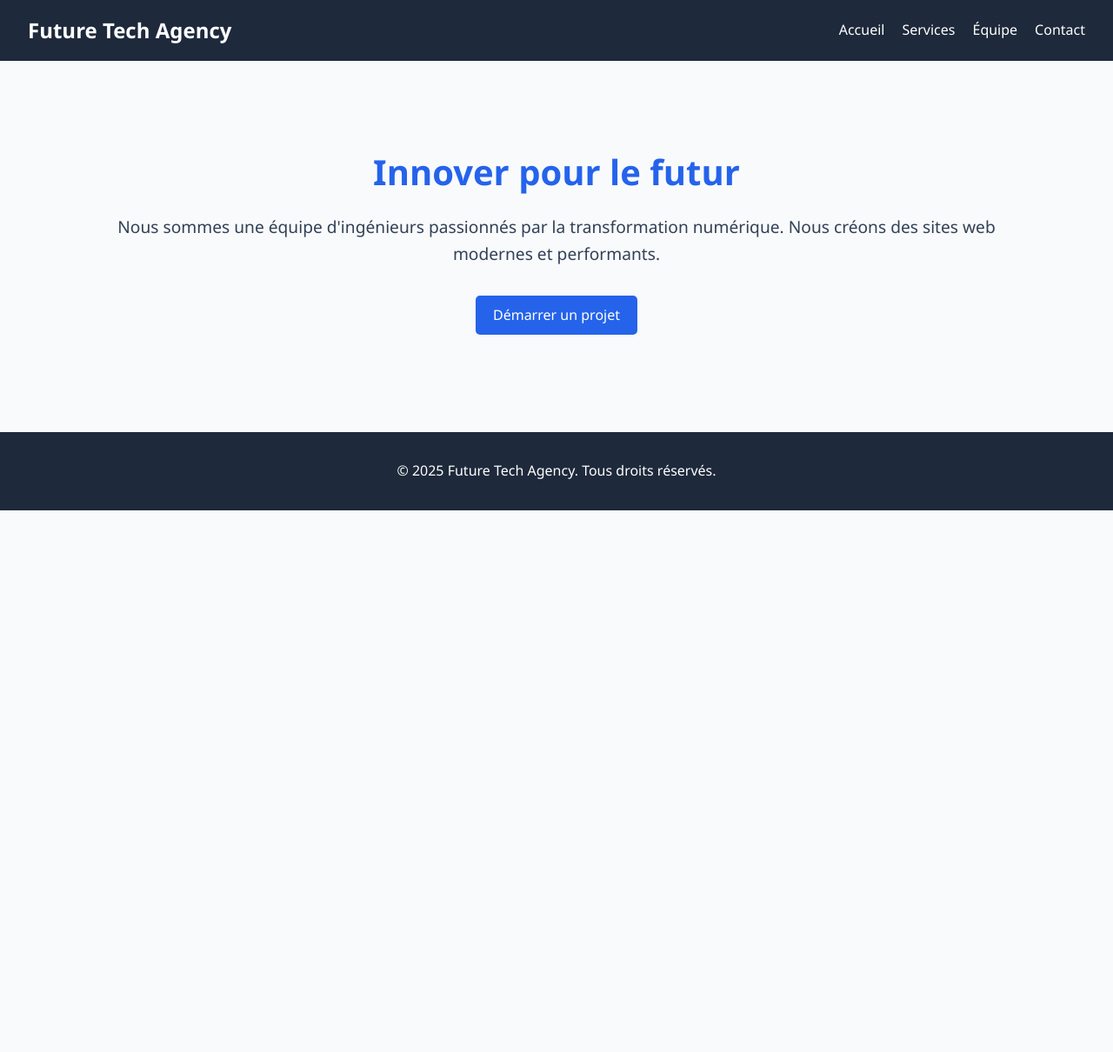
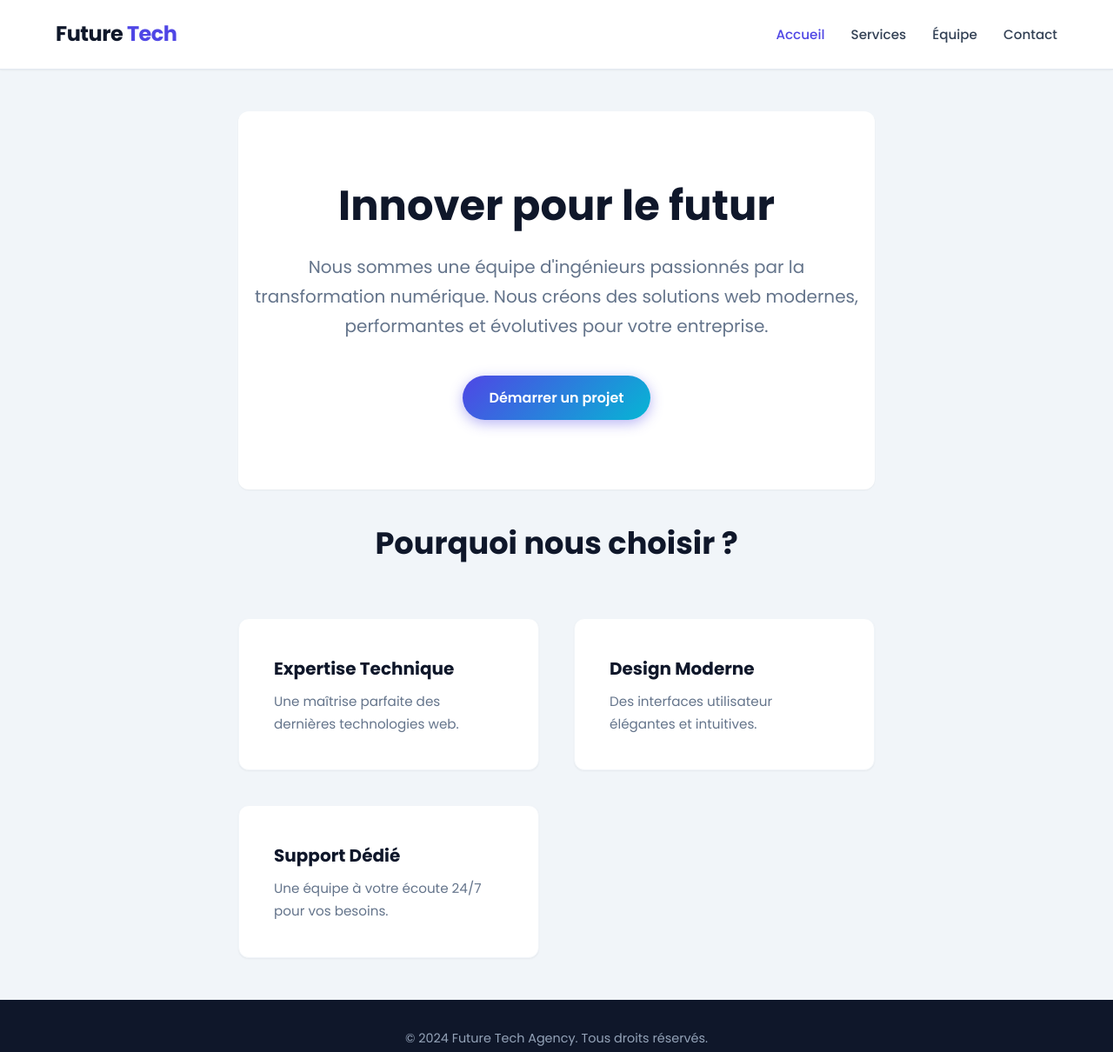
Before and after one commit to ri-ham01/site_collectif, a plain HTML site: page index.html in a window 1280 px wide. Shown: the whole page at 87% size. Before the commit the page ends 800 px from the top, so only its background shows below. Drawn offline with Linux system fonts and the light colour scheme.

Commit message:
modifier les ficher index et about , style , service , contact

```diff
--- a/index.html
+++ b/index.html
@@ -9,30 +9,48 @@
 <body>
 
     <header>
-        <h1>Future Tech Agency</h1>
+        <h1>Future <span>Tech</span></h1>
         <nav>
             <ul>
-                <li><a href="index.html">Accueil</a></li>
-                <li><a href="services.html">Services</a></li>
+                <li><a href="index.html" class="active">Accueil</a></li>
+                <li><a href="service.html">Services</a></li>
                 <li><a href="about.html">Équipe</a></li>
-                <li><a href="contact.html">Contact</a></li>
+                <li><a href="conecte.html">Contact</a></li>
             </ul>
         </nav>
     </header>
 
     <main class="container">
-        <section style="text-align: center; padding: 4rem 0;">
-            <h2 style="font-size: 2.5rem; margin-bottom: 1rem; color: var(--primary-color);">Innover pour le futur</h2>
-            <p style="font-size: 1.2rem; margin-bottom: 2rem;">
+        <section class="hero">
+            <h2>Innover pour le futur</h2>
+            <p>
                 Nous sommes une équipe d'ingénieurs passionnés par la transformation numérique.
-                Nous créons des sites web modernes et performants.
+                Nous créons des solutions web modernes, performantes et évolutives pour votre entreprise.
             </p>
             <a href="contact.html" class="btn">Démarrer un projet</a>
         </section>
+
+        <div class="section-header">
+            <h2>Pourquoi nous choisir ?</h2>
+        </div>
+        <div class="card-grid">
+            <div class="card">
+                <h3>Expertise Technique</h3>
+                <p>Une maîtrise parfaite des dernières technologies web.</p>
+            </div>
+            <div class="card">
+                <h3>Design Moderne</h3>
+                <p>Des interfaces utilisateur élégantes et intuitives.</p>
+            </div>
+            <div class="card">
+                <h3>Support Dédié</h3>
+                <p>Une équipe à votre écoute 24/7 pour vos besoins.</p>
+            </div>
+        </div>
     </main>
 
     <footer>
-        <p>&copy; 2025 Future Tech Agency. Tous droits réservés.</p>
+        <p>&copy; 2024 Future Tech Agency. Tous droits réservés.</p>
     </footer>
 
 </body>
--- a/style.css
+++ b/style.css
@@ -1,12 +1,20 @@
-/* style.css */
+
+@import url('https://fonts.googleapis.com/css2?family=Poppins:wght@300;400;500;600;700&display=swap');
+
 :root {
-    --primary-color: #2563eb;       /* أزرق احترافي */
-    --secondary-color: #1e293b;     /* كحلي غامق */
-    --accent-color: #3b82f6;        /* أزرق فاتح */
-    --text-color: #334155;          /* رمادي للنصوص */
-    --bg-light: #f8fafc;            /* خلفية فاتحة */
+
+    --primary-color: #4f46e5;
+    --primary-dark: #4338ca;
+    --secondary-color: #0f172a;
+    --accent-color: #06b6d4;
+    --text-main: #334155;
+    --text-light: #64748b;
+    --bg-body: #f1f5f9;
     --white: #ffffff;
-    --font-main: 'Segoe UI', Tahoma, Geneva, Verdana, sans-serif;
+    --shadow-sm: 0 1px 2px 0 rgb(0 0 0 / 0.05);
+    --shadow-md: 0 4px 6px -1px rgb(0 0 0 / 0.1), 0 2px 4px -1px rgb(0 0 0 / 0.06);
+    --shadow-lg: 0 10px 15px -3px rgb(0 0 0 / 0.1), 0 4px 6px -2px rgb(0 0 0 / 0.05);
+    --radius: 12px;
 }
 
 * {
@@ -16,110 +24,235 @@
 }
 
 body {
-    font-family: var(--font-main);
-    background-color: var(--bg-light);
-    color: var(--text-color);
-    line-height: 1.6;
+    font-family: 'Poppins', sans-serif;
+    background-color: var(--bg-body);
+    color: var(--text-main);
+    line-height: 1.7;
+    display: flex;
+    flex-direction: column;
+    min-height: 100vh;
 }
 
-/* Header & Nav */
+
 header {
-    background-color: var(--secondary-color);
-    padding: 1rem 2rem;
+    background-color: rgba(255, 255, 255, 0.95);
+    backdrop-filter: blur(10px);
+    padding: 1.2rem 5%;
     display: flex;
     justify-content: space-between;
     align-items: center;
+    position: sticky;
+    top: 0;
+    z-index: 1000;
+    box-shadow: var(--shadow-sm);
+    border-bottom: 1px solid #e2e8f0;
 }
 
 header h1 {
-    color: var(--white);
+    color: var(--secondary-color);
     font-size: 1.5rem;
+    font-weight: 700;
+    letter-spacing: -0.5px;
+}
+
+header h1 span {
+    color: var(--primary-color);
 }
 
 nav ul {
     list-style: none;
     display: flex;
-    gap: 20px;
+    gap: 30px;
 }
 
 nav a {
-    color: var(--white);
+    color: var(--text-main);
     text-decoration: none;
     font-weight: 500;
-    transition: color 0.3s;
+    font-size: 0.95rem;
+    position: relative;
+    transition: color 0.3s ease;
 }
 
-nav a:hover {
-    color: var(--accent-color);
+nav a:hover, nav a.active {
+    color: var(--primary-color);
 }
 
-/* Layout Utilities */
+nav a::after {
+    content: '';
+    position: absolute;
+    width: 0;
+    height: 2px;
+    bottom: -4px;
+    left: 0;
+    background-color: var(--primary-color);
+    transition: width 0.3s ease;
+}
+
+nav a:hover::after {
+    width: 100%;
+}
+
+
 .container {
-    max-width: 1100px;
-    margin: 2rem auto;
-    padding: 0 1rem;
+    max-width: 1200px;
+    margin: 0 auto;
+    padding: 3rem 1.5rem;
+    flex: 1;
 }
+
+.section-header {
+    text-align: center;
+    margin-bottom: 3.5rem;
+}
+
+.section-header h2 {
+    font-size: 2.2rem;
+    color: var(--secondary-color);
+    margin-bottom: 0.5rem;
+}
+
+.section-header p {
+    color: var(--text-light);
+    font-size: 1.1rem;
+}
+
 
 .btn {
     display: inline-block;
-    background-color: var(--primary-color);
+    background: linear-gradient(135deg, var(--primary-color), var(--accent-color));
     color: var(--white);
-    padding: 10px 20px;
-    border-radius: 5px;
+    padding: 12px 30px;
+    border-radius: 50px;
     text-decoration: none;
+    font-weight: 600;
+    box-shadow: 0 4px 15px rgba(79, 70, 229, 0.4);
+    transition: transform 0.2s, box-shadow 0.2s;
     border: none;
     cursor: pointer;
 }
 
 .btn:hover {
-    background-color: var(--secondary-color);
+    transform: translateY(-2px);
+    box-shadow: 0 6px 20px rgba(79, 70, 229, 0.6);
 }
 
-/* Card Styles (For Services & Team) */
+
+.hero {
+    text-align: center;
+    padding: 5rem 1rem;
+    background: var(--white);
+    border-radius: var(--radius);
+    box-shadow: var(--shadow-sm);
+    margin-bottom: 2rem;
+}
+
+.hero h2 {
+    font-size: 3rem;
+    line-height: 1.2;
+    margin-bottom: 1.5rem;
+    color: var(--secondary-color);
+}
+
+.hero p {
+    font-size: 1.25rem;
+    color: var(--text-light);
+    max-width: 700px;
+    margin: 0 auto 2.5rem;
+}
+
+
 .card-grid {
     display: grid;
-    grid-template-columns: repeat(auto-fit, minmax(250px, 1fr));
-    gap: 2rem;
+    grid-template-columns: repeat(auto-fit, minmax(280px, 1fr));
+    gap: 2.5rem;
 }
 
 .card {
     background: var(--white);
-    padding: 2rem;
-    border-radius: 8px;
-    box-shadow: 0 4px 6px rgba(0,0,0,0.1);
-    text-align: center;
+    padding: 2.5rem;
+    border-radius: var(--radius);
+    box-shadow: var(--shadow-sm);
+    transition: all 0.3s ease;
+    border: 1px solid #f1f5f9;
+    position: relative;
+    overflow: hidden;
 }
 
-/* Form Styles */
-form {
+.card:hover {
+    transform: translateY(-5px);
+    box-shadow: var(--shadow-lg);
+    border-color: var(--primary-color);
+}
+
+.card h3 {
+    margin-bottom: 0.5rem;
+    color: var(--secondary-color);
+    font-size: 1.25rem;
+}
+
+.card .role {
+    color: var(--primary-color);
+    font-weight: 600;
+    font-size: 0.9rem;
+    text-transform: uppercase;
+    letter-spacing: 1px;
+    margin-bottom: 1rem;
+    display: block;
+}
+
+.card p {
+    color: var(--text-light);
+    font-size: 0.95rem;
+}
+
+
+.form-wrapper {
     background: var(--white);
-    padding: 2rem;
-    border-radius: 8px;
-    max-width: 600px;
+    padding: 3rem;
+    border-radius: var(--radius);
+    box-shadow: var(--shadow-md);
+    max-width: 700px;
     margin: 0 auto;
-    box-shadow: 0 4px 6px rgba(0,0,0,0.1);
 }
 
 .form-group {
-    margin-bottom: 1rem;
+    margin-bottom: 1.5rem;
 }
 
 .form-group label {
     display: block;
     margin-bottom: 0.5rem;
+    font-weight: 500;
+    color: var(--secondary-color);
 }
 
-.form-group input, .form-group textarea {
+.form-group input,
+.form-group textarea {
     width: 100%;
-    padding: 10px;
-    border: 1px solid #ccc;
-    border-radius: 4px;
+    padding: 12px 15px;
+    border: 2px solid #e2e8f0;
+    border-radius: 8px;
+    font-family: inherit;
+    font-size: 1rem;
+    transition: border-color 0.3s;
 }
 
+.form-group input:focus,
+.form-group textarea:focus {
+    outline: none;
+    border-color: var(--primary-color);
+}
+
+
 footer {
+    background-color: var(--secondary-color);
+    color: #94a3b8;
     text-align: center;
     padding: 2rem;
-    background-color: var(--secondary-color);
-    color: var(--white);
-    margin-top: 3rem;
+    margin-top: auto;
 }
+
+footer p {
+    font-size: 0.9rem;
+}
```
Also changed, not shown: about.html (+30 -14 lines), conecte.html (+21 -9 lines), service.html (+27 -18 lines).
